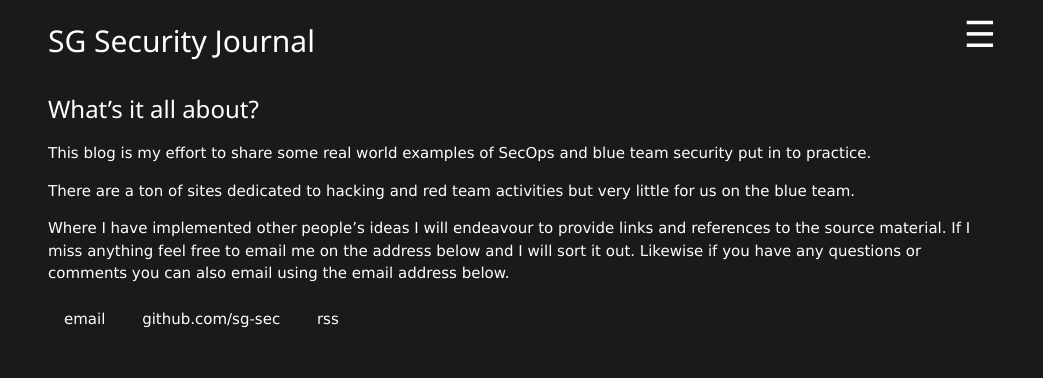
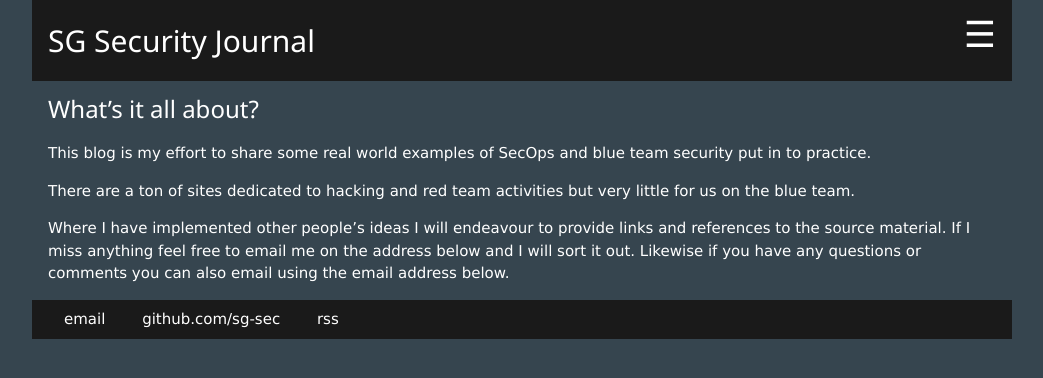
Before and after one commit to sg-sec/sg-sec.github.io, a Jekyll site: the page built from about/index.md, in a window 1280 px wide. Shown: the top 378 px of the page, without its empty margins (118-1161 px from the left). Built offline with Jekyll 4.4.1, drawn with Linux system fonts in a browser that asks for light colours; our own code applies the rules of GitHub Pages for plain Markdown files.

Commit message:
Update default.html

```diff
--- a/_layouts/default.html
+++ b/_layouts/default.html
@@ -6,8 +6,8 @@
                         <link rel="stylesheet" type="text/css" href="/css/W3.css">
                         <link rel="stylesheet" type="text/css" href="/css/sgsec.css">
 		</head>
-		<body class="w3-content sg-dark-charcoal-black">
-                        <nav class="w3-sidebar w3-bar-block w3-card w3-animate-right sg-charcoal-black" style="display:none;right:0;" id="mySidebar">
+		<body class="w3-content sg-charcoal-black">
+                        <nav class="w3-sidebar w3-bar-block w3-card w3-animate-right sg-dark-charcoal-black" style="display:none;right:0;" id="mySidebar">
                                 <a href="javascript:void(0)" onclick="w3_close()" class="w3-button w3-black w3-right">&times;</a><br>
                                 <a class="w3-bar-item w3-button" href="/">Home</a>
                                 <a class="w3-bar-item w3-button" href="/about">About</a>
```
